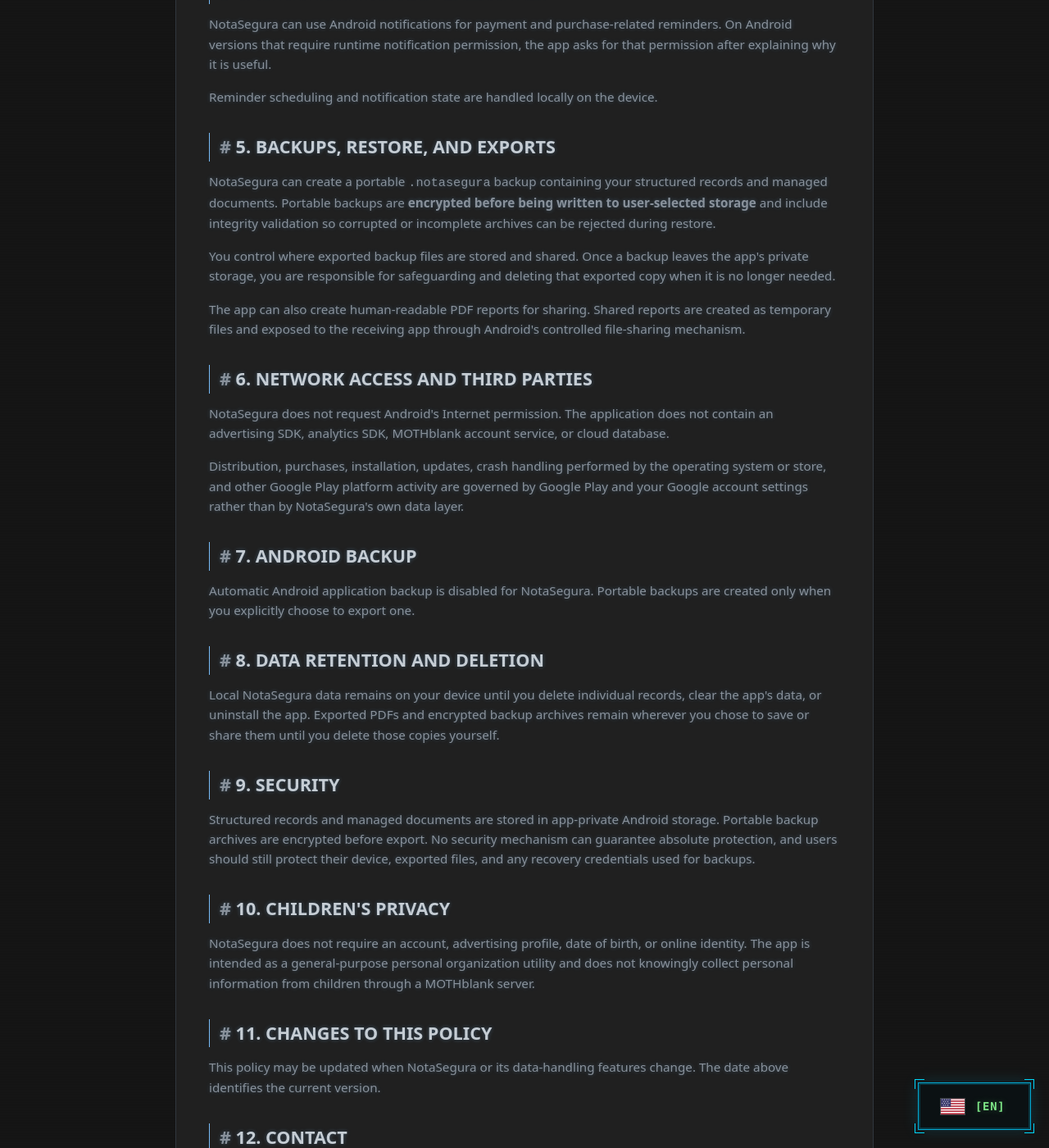
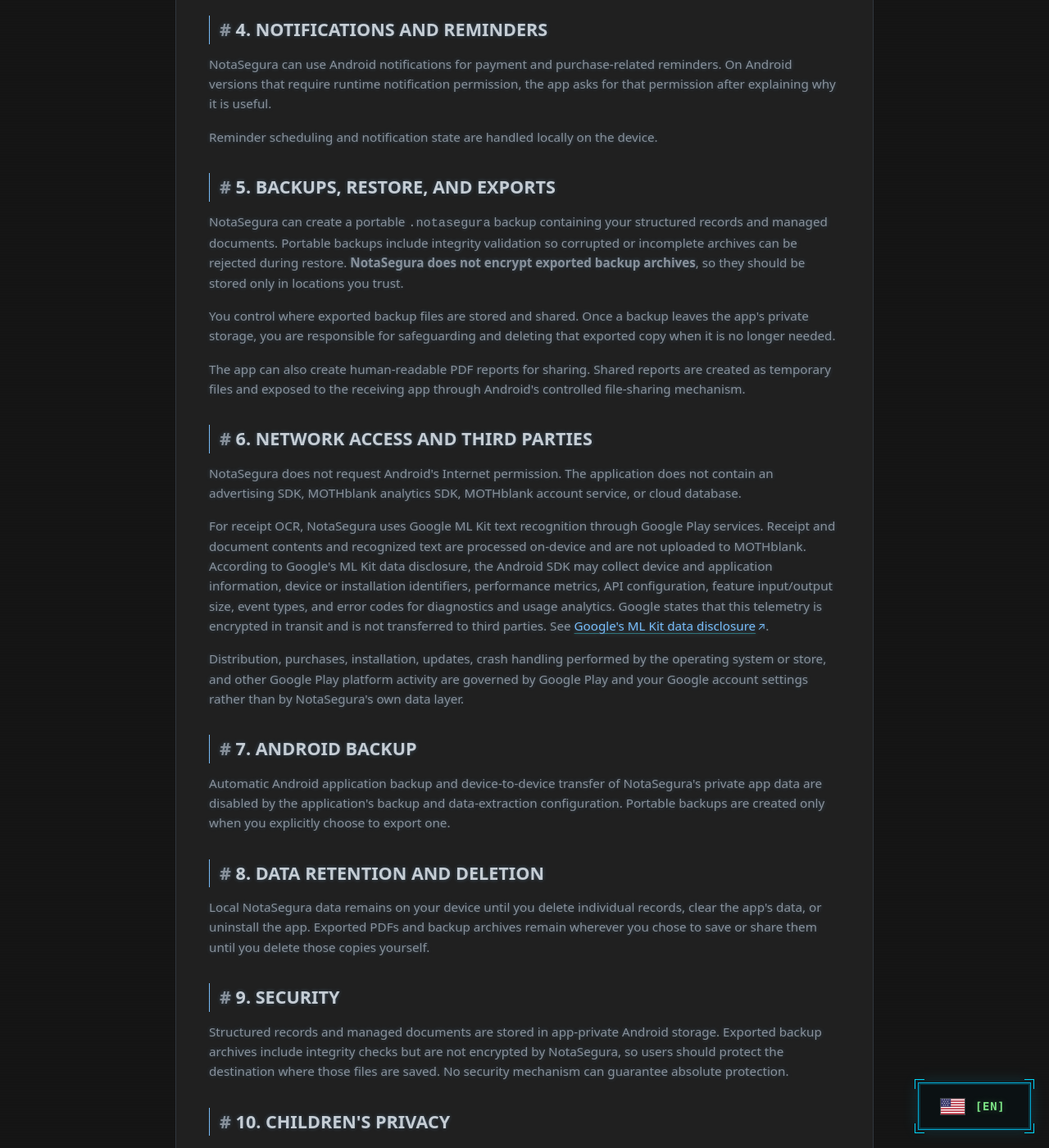
Before and after one commit to MOTHblank/mothblank.github.io, a Jekyll site: the page built from privacy-notasegura.html, in a window 1280 px wide and 1400 px high, scrolled down 1031 px. Shown: the whole window at 82% size. Built offline with Jekyll 4.4.1, drawn with Linux system fonts in a browser that asks for light colours; some of the changed text lies outside the part shown.

Commit message:
Align NotaSegura privacy policy with implementation

```diff
--- a/privacy-notasegura.html
+++ b/privacy-notasegura.html
@@ -16,7 +16,7 @@
 
 <div class="doc-section">
 <p>MOTHblank ("we", "us", or "our") develops and operates <strong>NotaSegura</strong>, an Android application for organizing purchase records, receipts, warranties, and payment reminders.</p>
-<p>NotaSegura is designed as a <strong>local-first application</strong>. The app itself has no Internet permission and does not include advertising, analytics, user accounts, or cloud synchronization.</p>
+<p>NotaSegura is designed as a <strong>local-first application</strong>. The app itself does not request Android's Internet permission and does not include advertising, MOTHblank analytics, user accounts, or cloud synchronization. It uses Google ML Kit through Google Play services for on-device OCR; related operational telemetry is described below.</p>
 </div>
 
 <div class="doc-section">
@@ -45,30 +45,31 @@
 
 <div class="doc-section">
 <h2>5. Backups, Restore, and Exports</h2>
-<p>NotaSegura can create a portable <code>.notasegura</code> backup containing your structured records and managed documents. Portable backups are <strong>encrypted before being written to user-selected storage</strong> and include integrity validation so corrupted or incomplete archives can be rejected during restore.</p>
+<p>NotaSegura can create a portable <code>.notasegura</code> backup containing your structured records and managed documents. Portable backups include integrity validation so corrupted or incomplete archives can be rejected during restore. <strong>NotaSegura does not encrypt exported backup archives</strong>, so they should be stored only in locations you trust.</p>
 <p>You control where exported backup files are stored and shared. Once a backup leaves the app's private storage, you are responsible for safeguarding and deleting that exported copy when it is no longer needed.</p>
 <p>The app can also create human-readable PDF reports for sharing. Shared reports are created as temporary files and exposed to the receiving app through Android's controlled file-sharing mechanism.</p>
 </div>
 
 <div class="doc-section">
 <h2>6. Network Access and Third Parties</h2>
-<p>NotaSegura does not request Android's Internet permission. The application does not contain an advertising SDK, analytics SDK, MOTHblank account service, or cloud database.</p>
+<p>NotaSegura does not request Android's Internet permission. The application does not contain an advertising SDK, MOTHblank analytics SDK, MOTHblank account service, or cloud database.</p>
+<p>For receipt OCR, NotaSegura uses Google ML Kit text recognition through Google Play services. Receipt and document contents and recognized text are processed on-device and are not uploaded to MOTHblank. According to Google's ML Kit data disclosure, the Android SDK may collect device and application information, device or installation identifiers, performance metrics, API configuration, feature input/output size, event types, and error codes for diagnostics and usage analytics. Google states that this telemetry is encrypted in transit and is not transferred to third parties. See <a class="doc-link" href="https://developers.google.com/ml-kit/android-data-disclosure" target="_blank" rel="noopener noreferrer">Google's ML Kit data disclosure</a>.</p>
 <p>Distribution, purchases, installation, updates, crash handling performed by the operating system or store, and other Google Play platform activity are governed by Google Play and your Google account settings rather than by NotaSegura's own data layer.</p>
 </div>
 
 <div class="doc-section">
 <h2>7. Android Backup</h2>
-<p>Automatic Android application backup is disabled for NotaSegura. Portable backups are created only when you explicitly choose to export one.</p>
+<p>Automatic Android application backup and device-to-device transfer of NotaSegura's private app data are disabled by the application's backup and data-extraction configuration. Portable backups are created only when you explicitly choose to export one.</p>
 </div>
 
 <div class="doc-section">
 <h2>8. Data Retention and Deletion</h2>
-<p>Local NotaSegura data remains on your device until you delete individual records, clear the app's data, or uninstall the app. Exported PDFs and encrypted backup archives remain wherever you chose to save or share them until you delete those copies yourself.</p>
+<p>Local NotaSegura data remains on your device until you delete individual records, clear the app's data, or uninstall the app. Exported PDFs and backup archives remain wherever you chose to save or share them until you delete those copies yourself.</p>
 </div>
 
 <div class="doc-section">
 <h2>9. Security</h2>
-<p>Structured records and managed documents are stored in app-private Android storage. Portable backup archives are encrypted before export. No security mechanism can guarantee absolute protection, and users should still protect their device, exported files, and any recovery credentials used for backups.</p>
+<p>Structured records and managed documents are stored in app-private Android storage. Exported backup archives include integrity checks but are not encrypted by NotaSegura, so users should protect the destination where those files are saved. No security mechanism can guarantee absolute protection.</p>
 </div>
 
 <div class="doc-section">
```
